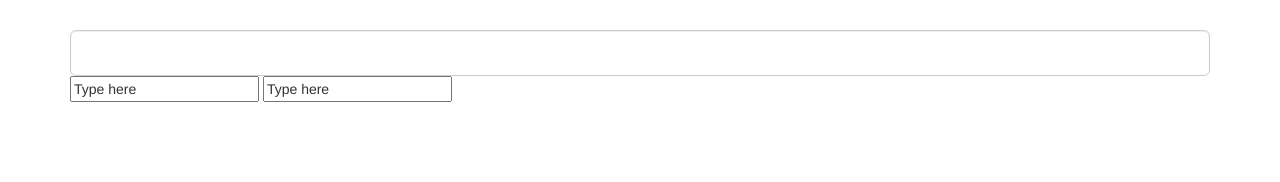
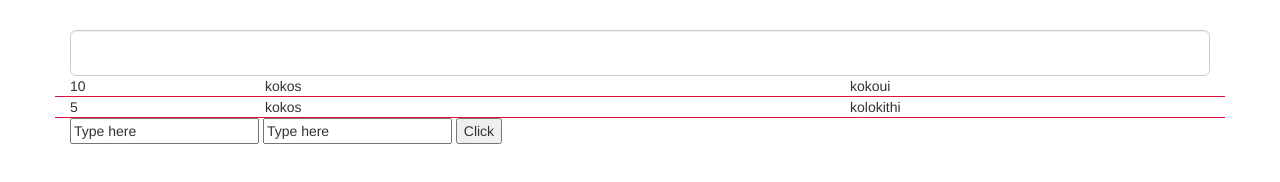
Before and after one commit to sotiristherobot/OTRSTicketSearch, a website: page app/index.html in a window 1280 px wide. Drawn offline with nearby package versions, Linux system fonts and the light colour scheme; files that its build step writes are made by us from their sources.

Commit message:
Added button to collect input (tmp)

```diff
--- a/app/index.html
+++ b/app/index.html
@@ -49,6 +49,7 @@
       <div id = "tmp-div">
         <input id = "title" type="text" value="Type here">
         <input id = "content" type="text" value="Type here">
+        <button id="getInput" type="button">Click</button>
       </div>
 
     </div> <!-- Main Container !-->
--- a/app/scripts/main.js
+++ b/app/scripts/main.js
@@ -1,3 +1,5 @@
+
+
 (function () {
 
   var ticket = function (id, title, content) {
@@ -54,6 +56,8 @@
 
   }
 
+
+
   var ticket_test = new ticket(1, "kokos-tromeors", "o kokos einai apo tin kokia");
 
   addToHTML(10,"kokos", "kokoui");
@@ -62,3 +66,10 @@
   $('#searchbox').on('keyup change', function () {
     searchHTML(this);
   })
+
+  $("#getInput").click(function () {
+    console.log("geetin input");
+    console.info("Getting input");
+  })
+
+})();
```
